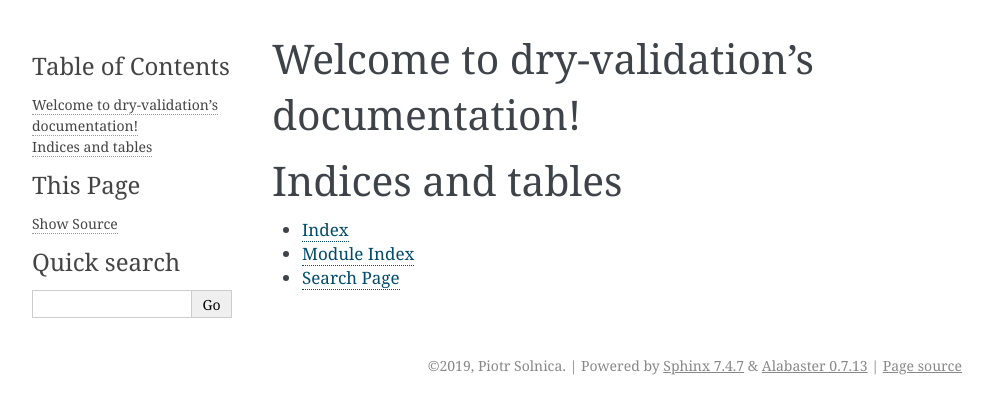
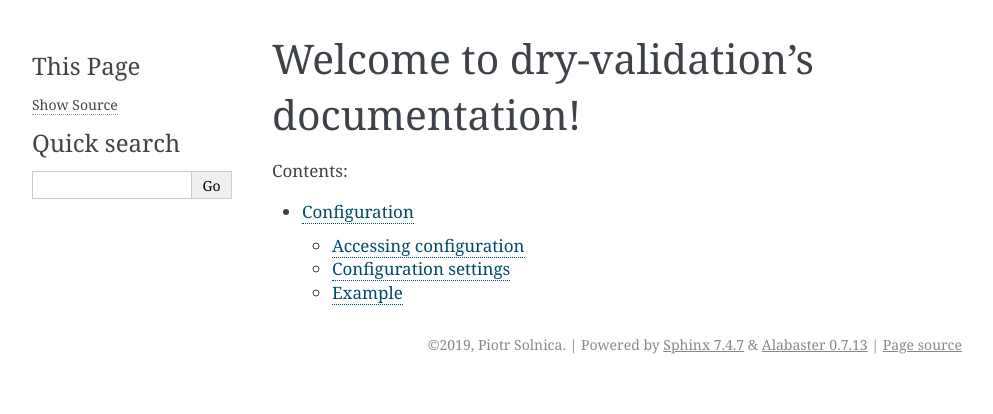
Before and after one commit to dry-rb/dry-validation, a Sphinx documentation site: the page built from docs/index.rst, in a window 1280 px wide. Shown: the top 414 px of the page, without its empty margins (148-1141 px from the left). Built offline with Sphinx 7.4.7, drawn with Linux system fonts in a browser that asks for light colours; some of the changed lines change nothing that is shown.

Commit message:
[docs] add Configuration section

```diff
--- /dev/null
+++ b/docs/configuration.rst
@@ -0,0 +1,71 @@
+=============
+Configuration
+=============
+
+Contract classes can be configured using their ``config`` object. You'll
+usually want to define an abstract contract class that all your other
+classes will inherit from. This way you can share common configuration
+between many contracts with no duplication.
+
+Accessing configuration
+~~~~~~~~~~~~~~~~~~~~~~~
+
+Use ``Contract.config`` to access configuration and set its values:
+
+.. code:: ruby
+
+    class ApplicationContract < Dry::Validation::Contract
+      config.locale = :pl
+    end
+
+Now any class that inherits from ``ApplicationContract`` will have the
+same configuration:
+
+.. code:: ruby
+
+    class UserContract < ApplicationContract
+    end
+
+    UserContract.config.locale
+    # :pl
+
+Configuration settings
+~~~~~~~~~~~~~~~~~~~~~~
+
+You can configure following settings:
+
+-  ``config.messages.top_namespace`` - the key in the locale files under
+   which messages are defined, by default it's ``dry_validation``
+-  ``config.messages.backend`` - the localization backend to use.
+   Supported values are: ``:yaml`` and ``:i18n``
+-  ``config.messages.load_paths`` - an array of files paths that are
+   used to load messages
+-  ``config.messages.namespace`` - custom messages namespace for a
+   contract class. Use this to differentiate common messages
+-  ``config.locale`` - default ``I18n``-compatible locale identifier
+
+Example
+~~~~~~~
+
+Let's say you want to configure a contract class to load messages from a
+custom file and use our own ``top_namespace``. Our messages file will
+look like this:
+
+.. code:: yaml
+
+    # config/errors.yml
+    en:
+      my_app:
+        errors:
+          taken: 'is already taken'
+
+If you want your contract classes to use ``my_app`` as your own
+top-level namespace and pull in custom messages, use the following
+configuration:
+
+.. code:: ruby
+
+    class ApplicationContract < Dry::Validation::Contract
+      config.messages.top_namespace = :my_app
+      config.messages.load_paths << 'config/errors.yml'
+    end
--- a/docs/index.rst
+++ b/docs/index.rst
@@ -10,11 +10,4 @@ Welcome to dry-validation's documentation!
    :maxdepth: 2
    :caption: Contents:
 
-
-
-Indices and tables
-==================
-
-* :ref:`genindex`
-* :ref:`modindex`
-* :ref:`search`
+   configuration
```
